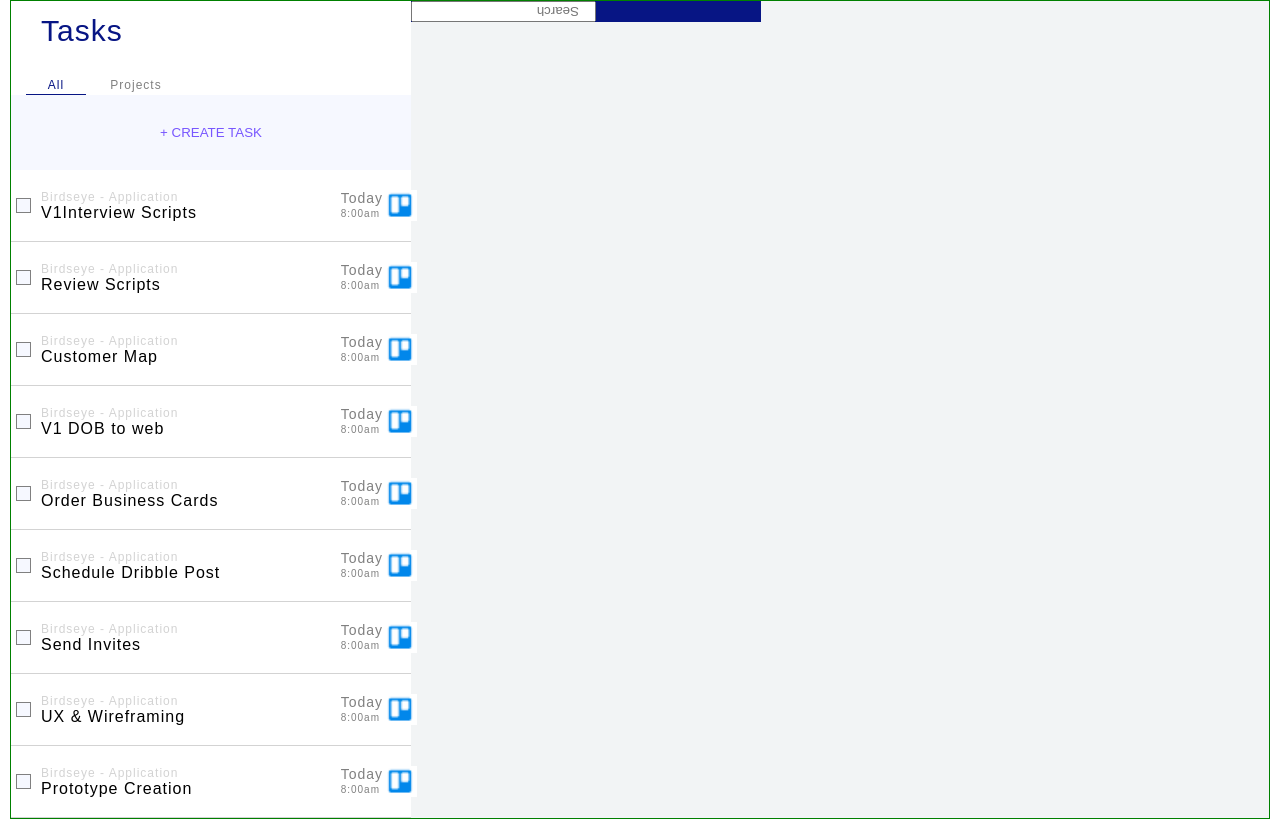
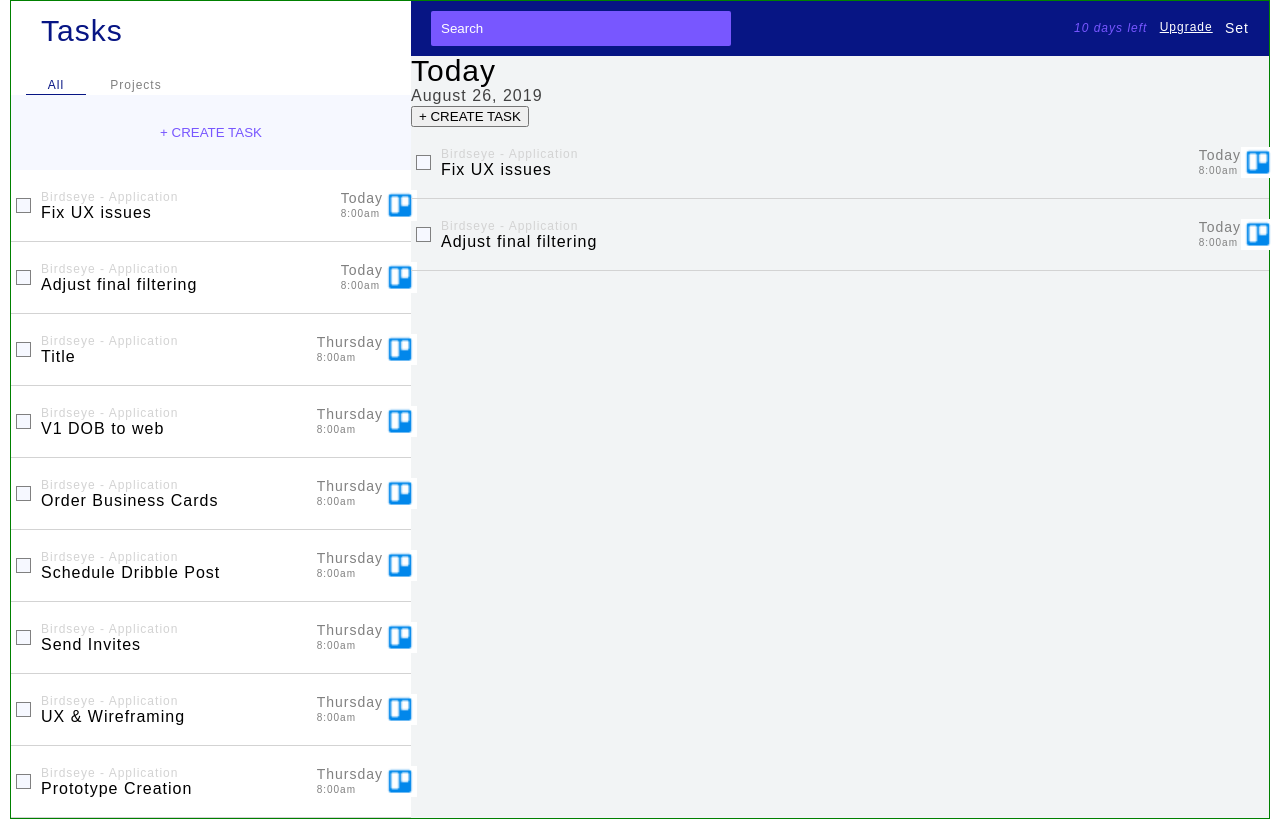
Before and after one commit to darenlarson/headway-birdseye, a React (Create React App) app: page /task-manager in a window 1280 px wide. Built offline with nearby package versions, Linux system fonts and the light colour scheme.

Commit message:
more styling for task page

```diff
--- a/src/components/Header.js
+++ b/src/components/Header.js
@@ -21,7 +21,6 @@ class Header extends React.Component {
     return (
       <div className="header-ctn">
 
-        <div className="login-wrapper">
           <form className="search-form" onSubmit={this.handleSubmit}>
             <input
               type="search"
@@ -30,9 +29,13 @@ class Header extends React.Component {
               value={this.state.username}
               placeholder="Search"
             />
+          </form>
 
-          </form>
-        </div>
+          <div className="settings">
+            <p id="daysCount">{this.props.daysLeft} days left</p>
+            <div id="upgrade">Upgrade</div>
+            <div id="settings">Set</div>
+          </div>
       </div>
     );
   }
--- a/src/components/ScheduledTasks.js
+++ b/src/components/ScheduledTasks.js
@@ -1,9 +1,28 @@
 import React from 'react';
 import '../css/ScheduledTasks.css';
+import TaskList from './TaskList';
 
 const ScheduledTasks = props => {
+  const monthNames = ["January", "February", "March", "April", "May", "June", "July", "August", "September", "October", "November", "December"];
+  const today = new Date();
+
+  const todayTasks = props.tasks.filter(task => {
+    return task.dueDate === "Today";
+  })
+
   return (
-    <div>Hi from ScheduledTasks</div>
+    <div className="scheduled-tasks-ctn">
+
+      <div className="today-list">
+        <div className="today-header">
+          <h1>Today</h1>
+          <p>{monthNames[today.getMonth()]} {today.getDate()}, {today.getFullYear()}</p>
+        </div>
+        <button>+ CREATE TASK</button>
+        <TaskList tasks={todayTasks}/>
+      </div>
+
+    </div>
   )
 }
 
--- a/src/css/Header.css
+++ b/src/css/Header.css
@@ -1,8 +1,46 @@
 .header-ctn {
   background-color: #071584;
+  padding: 10px 20px;
+  width: 100%;
+  display: flex;
+  justify-content: space-between;
+  align-items: center;
 }
 
-.header-ctn input::placeholder {
-  /* color: red; */
-  transform: rotate(180deg);
+.search-form input {
+  background-color: #7857FF;
+  color: white;
+  padding: 10px 10px;
+  border: none;
+  border-radius: 2px;
+  width: 300px;
 }
+
+.search-form input::placeholder {
+  color: white;
+}
+
+.settings {
+  display: flex;
+  justify-content: space-between;
+  width: 175px;
+}
+
+#daysCount {
+  color: #7857FF;
+  font-style: italic;
+  font-size: 1.2rem;
+}
+
+#upgrade {
+  color: white;
+  text-decoration: underline;
+  cursor: pointer;
+  font-size: 1.2rem;
+}
+
+#settings {
+  color: white;
+  font-size: 1.4rem;
+  cursor: pointer;
+}
--- a/src/css/TaskManagementView.css
+++ b/src/css/TaskManagementView.css
@@ -4,3 +4,7 @@
   display: flex;
   background-color: #F2F4F5;
 }
+
+.tmv-ctn .right-side-view {
+  width: 100%;
+}
--- a/src/css/TaskSidebar.css
+++ b/src/css/TaskSidebar.css
@@ -1,5 +1,6 @@
 .sidebar-ctn {
-  width: 400px;
+  width: 30%;
+  min-width: 400px;
   background-color: #FFFFFF;
 }
 
--- a/src/views/TaskManagementView.js
+++ b/src/views/TaskManagementView.js
@@ -11,70 +11,71 @@ class TaskManagementView extends React.Component {
       tasks: [
         {
           project: "Birdseye - Application",
-          title: "V1Interview Scripts",
+          title: "Fix UX issues",
           dueDate: "Today",
           dueTime: "8:00am",
           complete: false
         },
         {
           project: "Birdseye - Application",
-          title: "Review Scripts",
+          title: "Adjust final filtering",
           dueDate: "Today",
           dueTime: "8:00am",
           complete: false
         },
         {
           project: "Birdseye - Application",
-          title: "Customer Map",
-          dueDate: "Today",
+          title: "Title",
+          dueDate: "Thursday",
           dueTime: "8:00am",
-          complete: false
+          complete: true
         },
         {
           project: "Birdseye - Application",
           title: "V1 DOB to web",
-          dueDate: "Today",
+          dueDate: "Thursday",
           dueTime: "8:00am",
           complete: false
         },
         {
           project: "Birdseye - Application",
           title: "Order Business Cards",
-          dueDate: "Today",
+          dueDate: "Thursday",
           dueTime: "8:00am",
           complete: false
         },
         {
           project: "Birdseye - Application",
           title: "Schedule Dribble Post",
-          dueDate: "Today",
+          dueDate: "Thursday",
           dueTime: "8:00am",
           complete: false
         },
         {
           project: "Birdseye - Application",
           title: "Send Invites",
-          dueDate: "Today",
+          dueDate: "Thursday",
           dueTime: "8:00am",
           complete: false
         },
         {
           project: "Birdseye - Application",
           title: "UX & Wireframing",
-          dueDate: "Today",
+          dueDate: "Thursday",
           dueTime: "8:00am",
           complete: false
         },
         {
           project: "Birdseye - Application",
           title: "Prototype Creation",
-          dueDate: "Today",
+          dueDate: "Thursday",
           dueTime: "8:00am",
           complete: false
         }
       ],
       projects: ["Birdseye - Application"],
-      list: "all"
+      list: "all",
+      daysLeft: 10,
     };
   }
 
@@ -92,9 +93,11 @@ class TaskManagementView extends React.Component {
           changeList={this.changeList}
         />
 
-        <div>
-          <Header />
-          {/* <ScheduledTasks /> */}
+        <div className="right-side-view">
+          <Header daysLeft={this.state.daysLeft}/>
+          <ScheduledTasks
+            tasks={this.state.tasks}
+          />
         </div>
       </div>
     );
```
